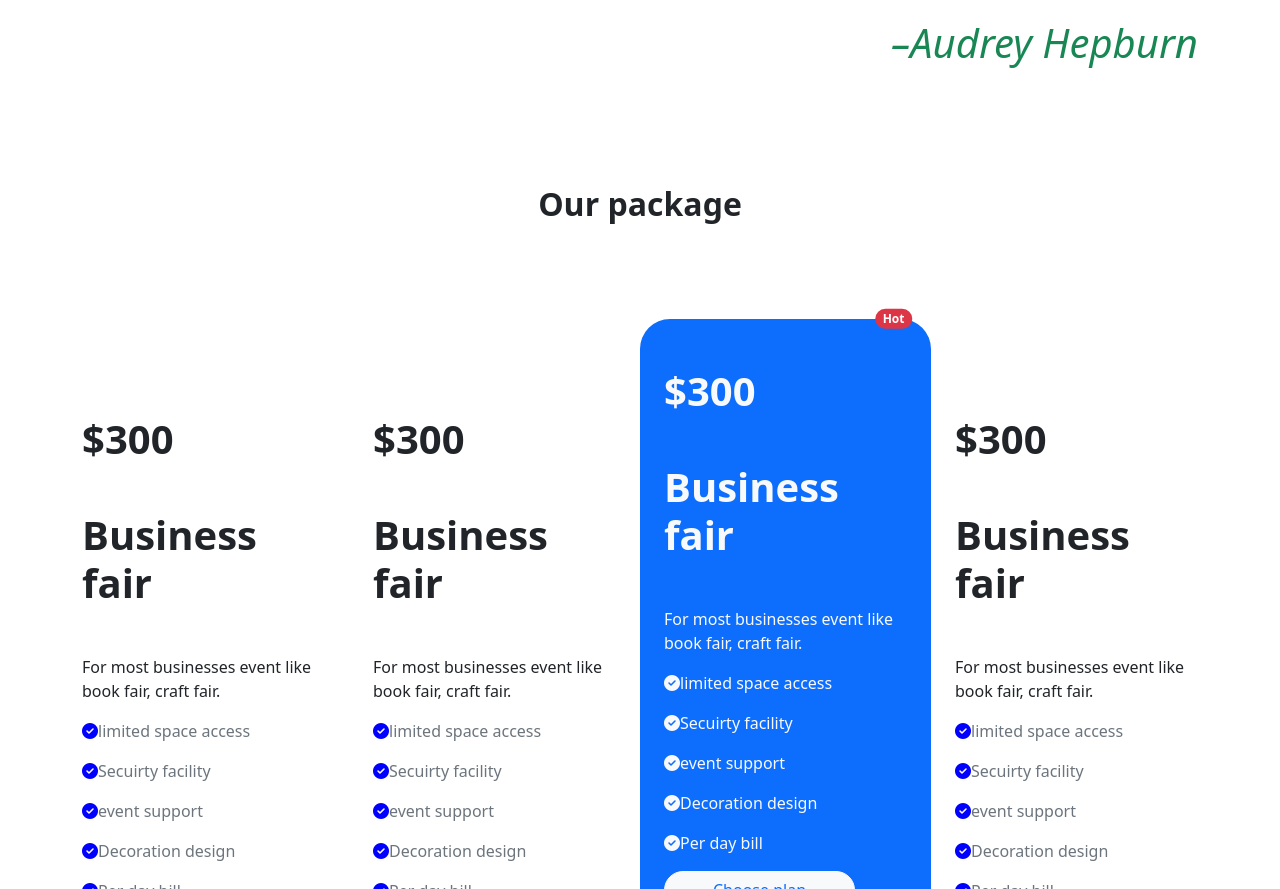
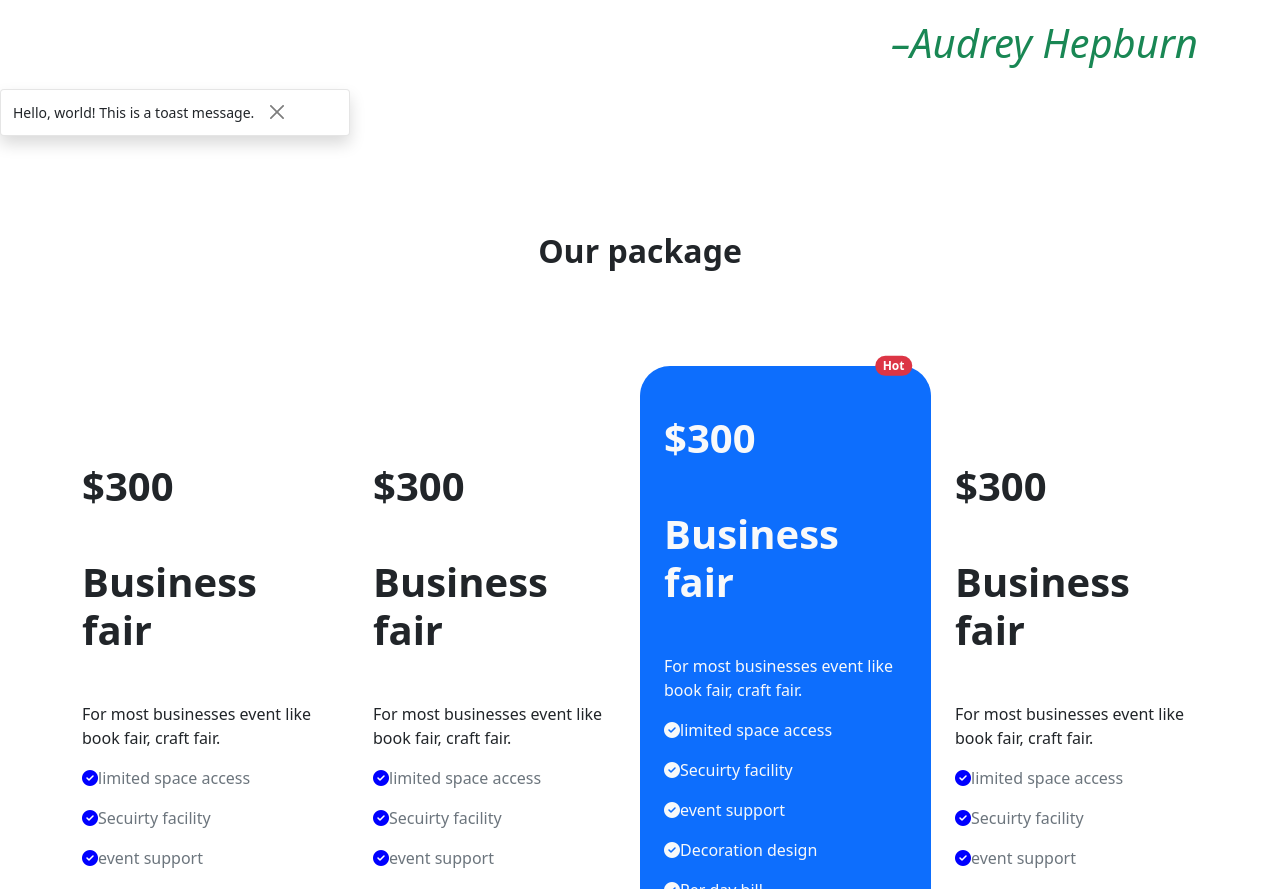
Before and after one commit to sakibit17043/convention-center, a plain HTML site: page index.html in a window 1280 px wide. Shown: the part 1133-2022 px from the top of the page. Drawn offline with nearby package versions, Linux system fonts and the light colour scheme.

Commit message:
toast added

```diff
--- a/index.html
+++ b/index.html
@@ -67,7 +67,10 @@
     </header>
     <!-- header end  -->
     <main>
-      <!-- card part -->
+
+
+
+      <!-- special-part  -->
       <section class="container my-5 my-md-0">
         <div class="my-md-5 my-3">
           <h4 class="text-center fs-2 fw-bold py-md-5 py-0 my-md-5 my-0">Love For Happiness</h4>
@@ -86,6 +89,20 @@
           </div>
         </div>
       </section>
+      <!-- toast part  -->
+      <div class="toast show" role="alert" aria-live="assertive" aria-atomic="true">
+
+
+        <div class="d-flex align-items-center">
+          <div class="toast-body">
+            Hello, world! This is a toast message.
+          </div>
+
+          <button type="button" class="btn-close" data-bs-dismiss="toast" aria-label="Close"></button>
+        </div>
+
+      </div>
+      <!-- card part  -->
      <section id="book-now">
        <div class="my-md-5 my-0">
       <h4 class="text-center fs-2 fw-bold py-md-5 py-0 my-md-5 my-0">Our package</h4>
```
